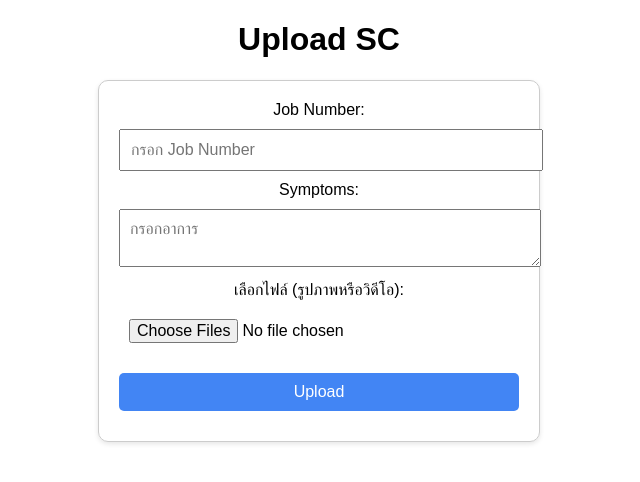
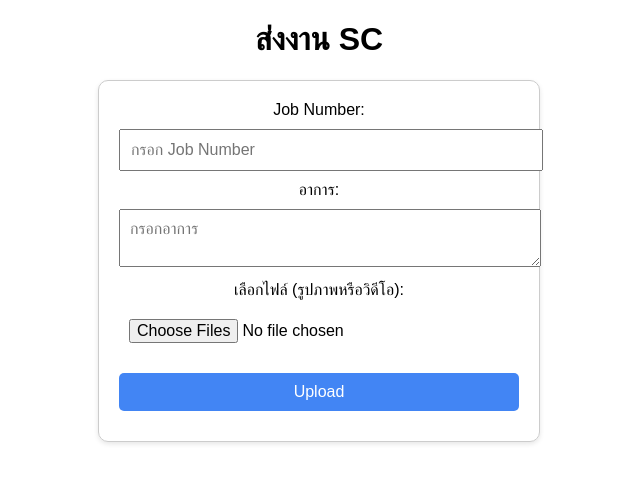
Before and after one commit to apirach/upload-sc, a plain HTML site: page index.html in a window 1280 px wide. Shown: the whole page, without its empty margins (321-961 px from the left). Drawn offline with Linux system fonts and the light colour scheme.

Commit message:
Update index.html

```diff
--- a/index.html
+++ b/index.html
@@ -41,7 +41,7 @@
   </style>
 </head>
 <body>
-  <h1>Upload SC</h1>
+  <h1>ส่งงาน SC</h1>
 
   <form id="uploadForm" style="display: none;">
     <!-- ช่องกรอก Job Number -->
@@ -54,7 +54,7 @@
     >
 
     <!-- ช่องกรอก Symptoms -->
-    <label for="symptoms">Symptoms:</label>
+    <label for="symptoms">อาการ:</label>
     <textarea
       id="symptoms"
       placeholder="กรอกอาการ"
```
